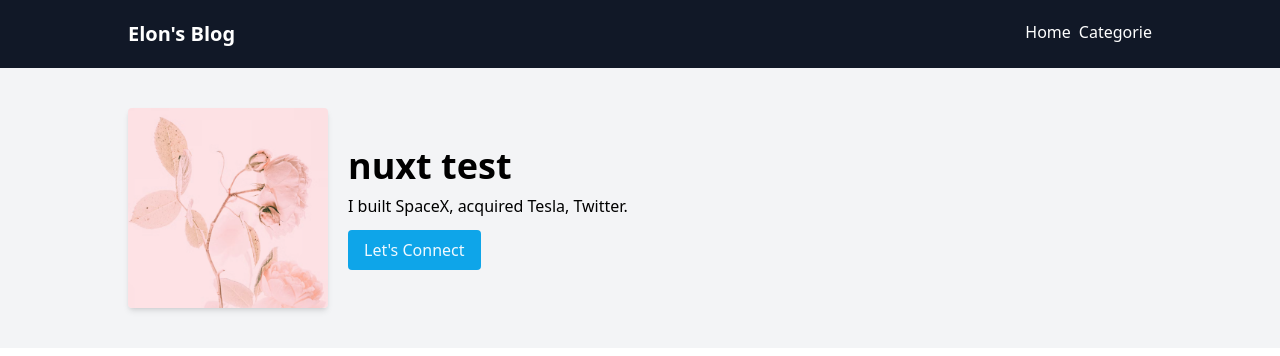
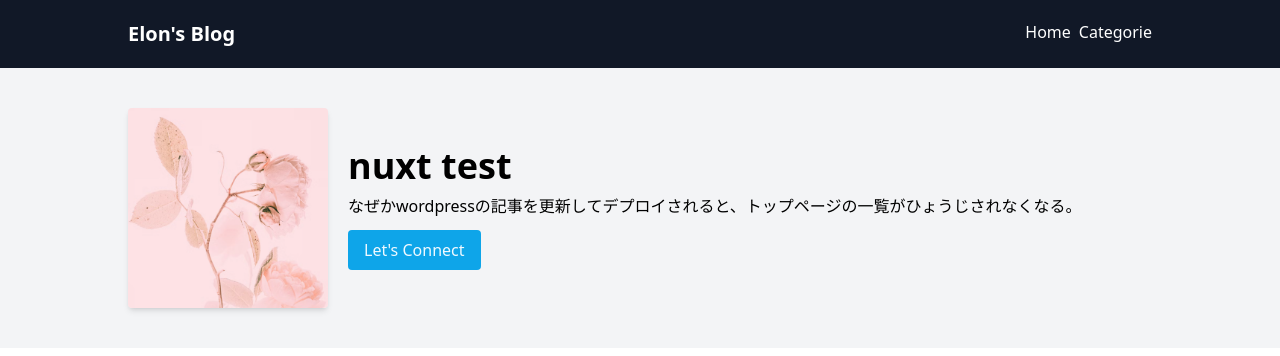
Before and after one commit to sunacodesu/nuxt3-demo-wp, a Nuxt app: page / in a window 1280 px wide. Shown: the top 356 px of the page. Built offline with nearby package versions, Linux system fonts and the light colour scheme; no server answers.

Commit message:
change:profile text

```diff
--- a/pages/index.vue
+++ b/pages/index.vue
@@ -22,7 +22,7 @@ try {
       <div>
         <h1 class="text-4xl font-bold mb-2">nuxt test</h1>
         <p class="mb-3">
-          I built SpaceX, acquired Tesla, Twitter.
+          なぜかwordpressの記事を更新してデプロイされると、トップページの一覧がひょうじされなくなる。
         </p>
         <a
           class="btn bg-sky-500 text-sky-50 py-2 px-4 rounded inline-block hover:bg-sky-600 duration-200"
```
